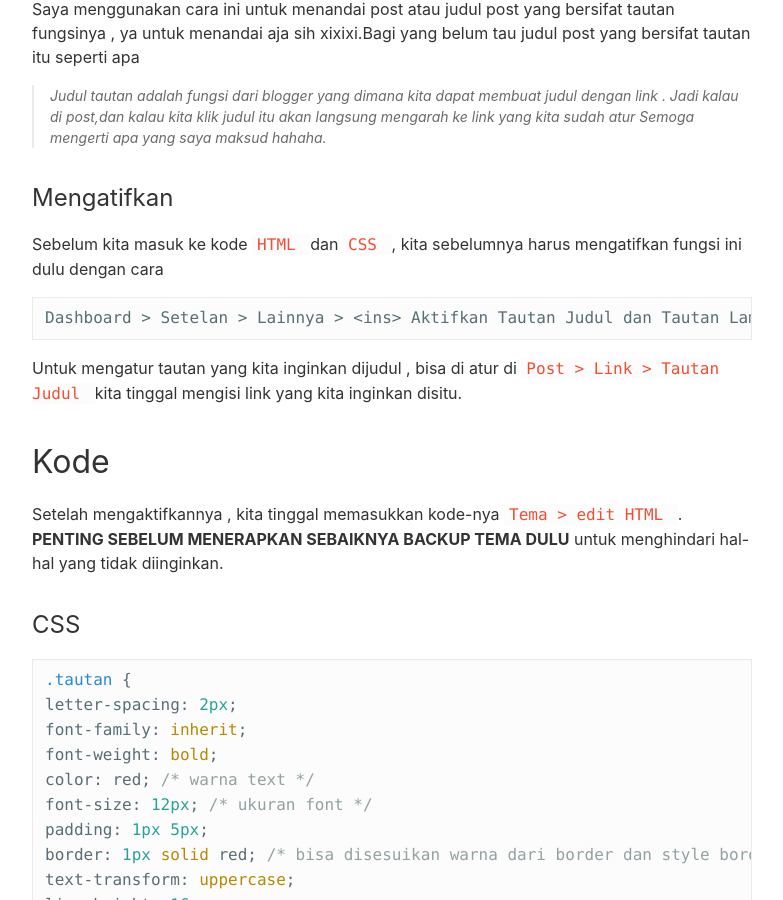
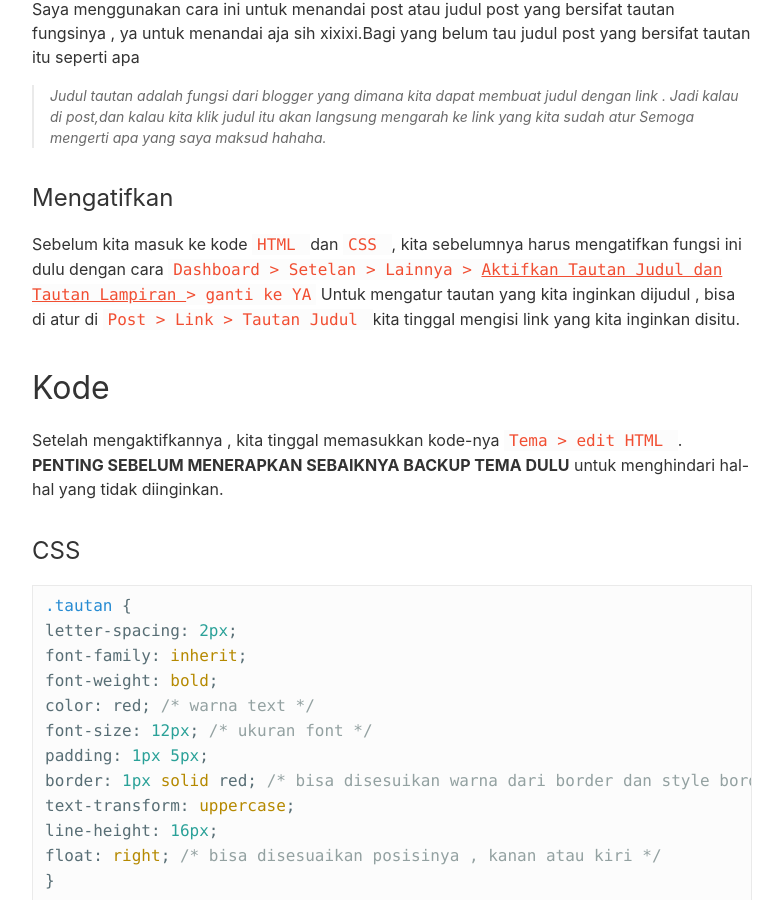
Before and after one commit to urbae/urbae.github.io, a Jekyll site: the page built from _posts/2018-10-25-menandai-judul-tautan-blogger.md, in a window 1280 px wide and 900 px high, scrolled down 366 px. Shown: the whole window, without its empty margins (8-791 px from the left). Built offline with Jekyll 4.4.1, drawn with Linux system fonts in a browser that asks for light colours; comment, search, counter and statistics services are not loaded; the table of contents is made by our own code.

Commit message:
asd
asdad

```diff
--- a/_posts/2018-10-25-menandai-judul-tautan-blogger.md
+++ b/_posts/2018-10-25-menandai-judul-tautan-blogger.md
@@ -12,10 +12,7 @@ Saya menggunakan cara ini untuk menandai post atau judul post yang bersifat taut
 Semoga mengerti apa yang saya maksud hahaha.
 
 ### Mengatifkan
-Sebelum kita masuk ke kode <code> HTML </code> dan <code> CSS </code> , kita sebelumnya harus mengatifkan fungsi ini dulu dengan cara
-{% highlight text %}
-Dashboard > Setelan > Lainnya > <ins> Aktifkan Tautan Judul dan Tautan Lampiran </ins> > ganti ke **YA**
-{% endhighlight %}
+Sebelum kita masuk ke kode <code> HTML </code> dan <code> CSS </code> , kita sebelumnya harus mengatifkan fungsi ini dulu dengan cara <code>Dashboard > Setelan > Lainnya > <ins> Aktifkan Tautan Judul dan Tautan Lampiran </ins> > ganti ke YA</code>
 Untuk mengatur tautan yang kita inginkan dijudul , bisa di atur di <code> Post > Link > Tautan Judul </code> kita tinggal mengisi link yang kita inginkan disitu.
 
 ## Kode
```
